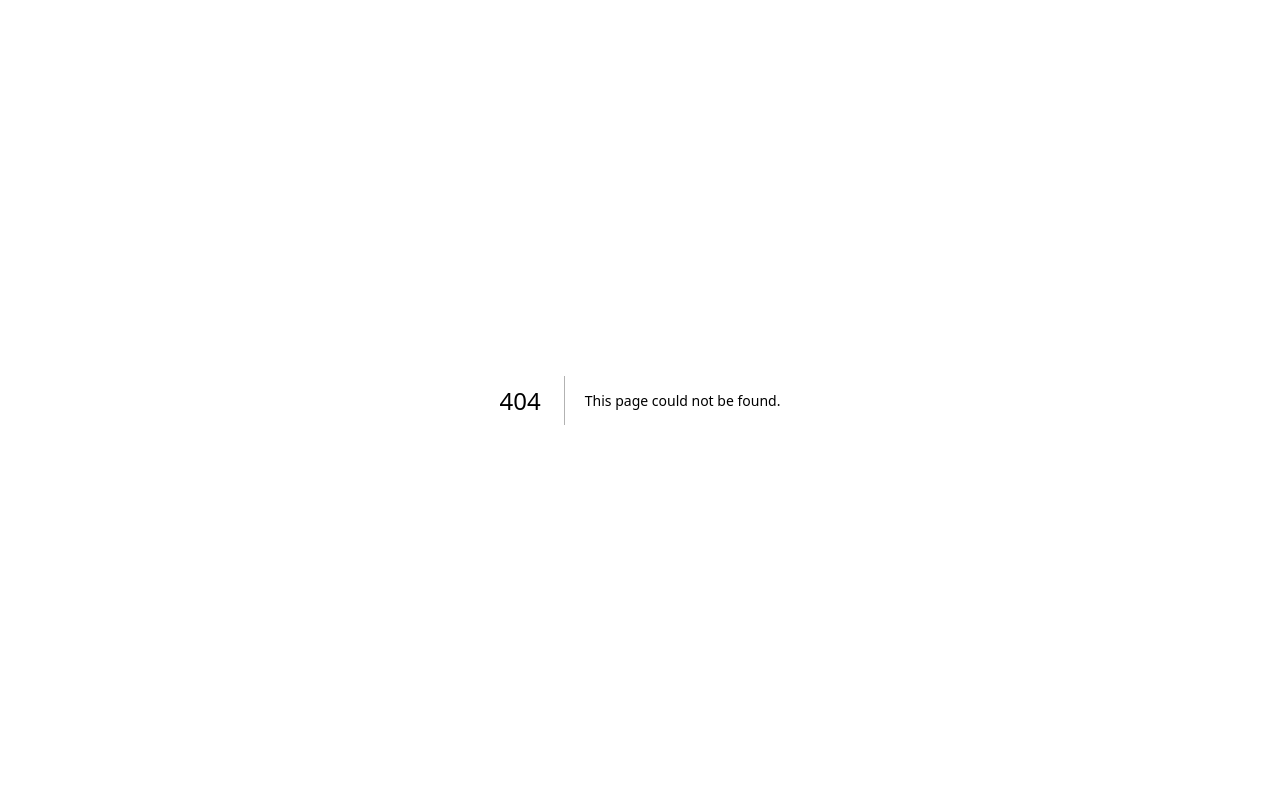
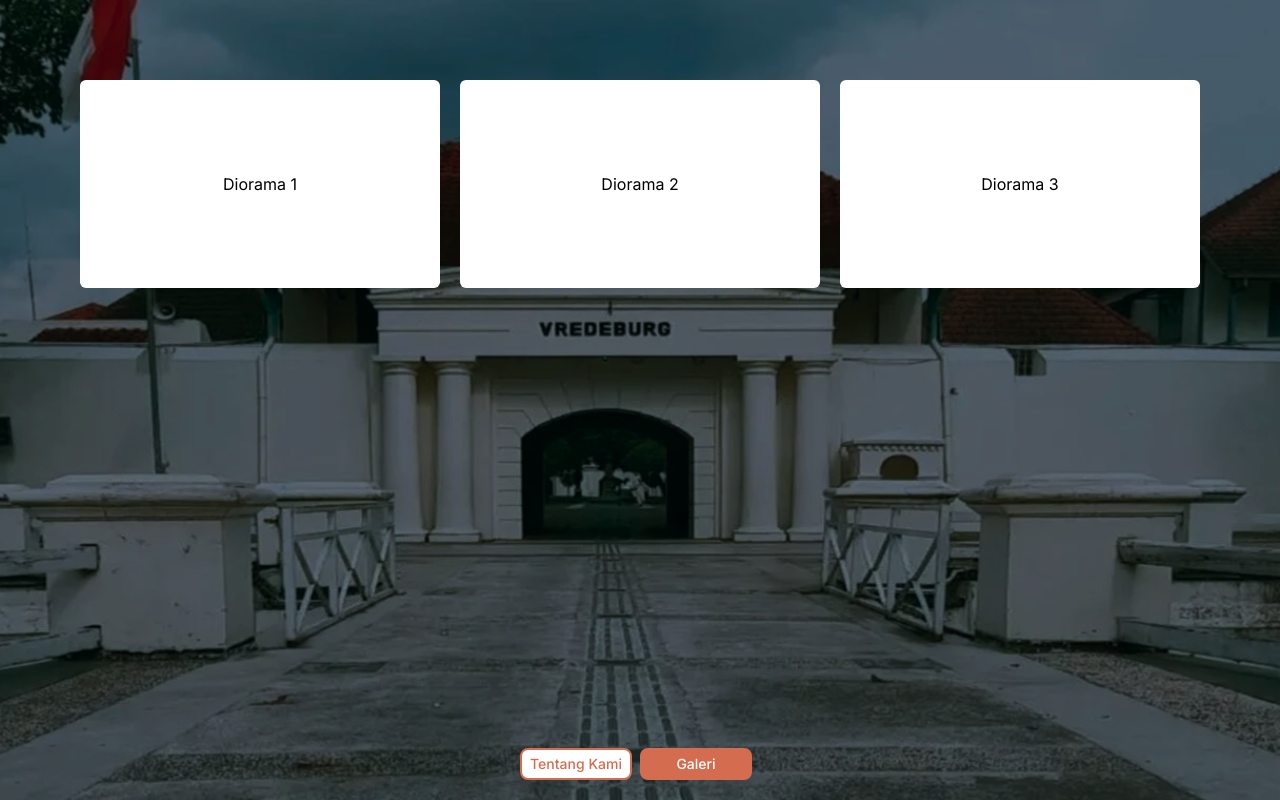
Before and after one commit to alisaid-sm/galeri-benteng-vredeburg, a Next.js app: page /galeri in a window 1280 px wide. Before the commit this address had no page. Built offline with nearby package versions, Linux system fonts and the light colour scheme.

Commit message:
navigation works and dioramas page

```diff
--- /dev/null
+++ b/src/app/galeri/page.tsx
@@ -0,0 +1,11 @@
+export default function Galeri() {
+  return (
+    <main className="p-20">
+      <div className="grid grid-cols-3 gap-5">
+        <div className="bg-white text-black flex justify-center items-center rounded-md h-52">Diorama 1</div>
+        <div className="bg-white text-black flex justify-center items-center rounded-md h-52">Diorama 2</div>
+        <div className="bg-white text-black flex justify-center items-center rounded-md h-52">Diorama 3</div>
+      </div>
+    </main>
+  );
+}
--- a/src/app/layout.tsx
+++ b/src/app/layout.tsx
@@ -1,3 +1,4 @@
+import Navbar from '@/components/navbar'
 import './globals.css'
 import type { Metadata } from 'next'
 import { Inter } from 'next/font/google'
@@ -16,7 +17,10 @@ export default function RootLayout({
 }) {
   return (
     <html lang="en">
-      <body className={inter.className}>{children}</body>
+      <body className={inter.className}>
+        {children}
+        <Navbar />
+      </body>
     </html>
   )
 }
--- a/src/app/page.tsx
+++ b/src/app/page.tsx
@@ -21,20 +21,6 @@ export default function Home() {
           </p>
         </div>
       </div>
-      <div className="flex justify-center w-full fixed bottom-5">
-        <button
-          type="button"
-          className="text-white bg-[#D46C4F] hover:bg-[#D46C4F] font-medium rounded-lg text-sm me-2 w-28 h-8"
-        >
-          Tentang Kami
-        </button>
-        <button
-          type="button"
-          className="text-[#D46C4F] bg-white hover:bg-white font-medium rounded-lg text-sm me-2 w-28 h-8 border-2 border-[#D46C4F]"
-        >
-          Galeri
-        </button>
-      </div>
     </main>
   );
 }
--- /dev/null
+++ b/src/components/navbar.tsx
@@ -0,0 +1,32 @@
+"use client";
+
+import Link from "next/link";
+import { usePathname } from "next/navigation";
+
+export default function Navbar() {
+  const pathname = usePathname();
+
+  const active = "text-white bg-[#D46C4F] hover:bg-[#D46C4F] font-medium rounded-lg text-sm me-2 w-28 h-8";
+  const inactive = "text-[#D46C4F] bg-white hover:bg-white font-medium rounded-lg text-sm me-2 w-28 h-8 border-2 border-[#D46C4F]";
+
+  return (
+    <div className="flex justify-center w-full fixed bottom-5">
+      <Link href="/">
+        <button
+          type="button"
+          className={`${pathname === "/" ? active : inactive}`}
+        >
+          Tentang Kami
+        </button>
+      </Link>
+      <Link href="/galeri">
+        <button
+          type="button"
+          className={`${pathname === "/galeri" ? active : inactive}`}
+        >
+          Galeri
+        </button>
+      </Link>
+    </div>
+  );
+}
```
